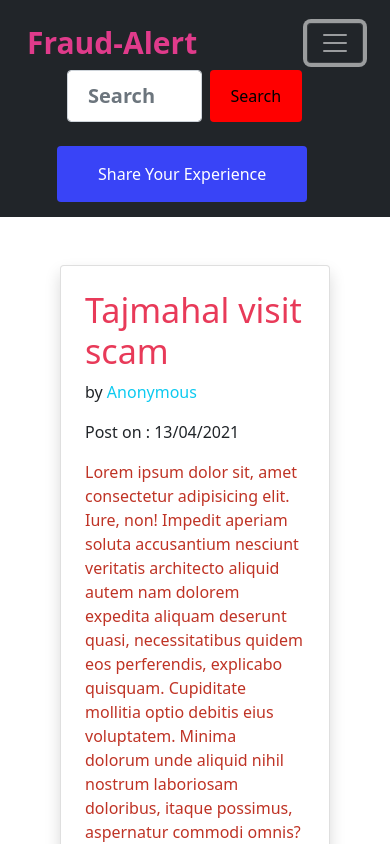
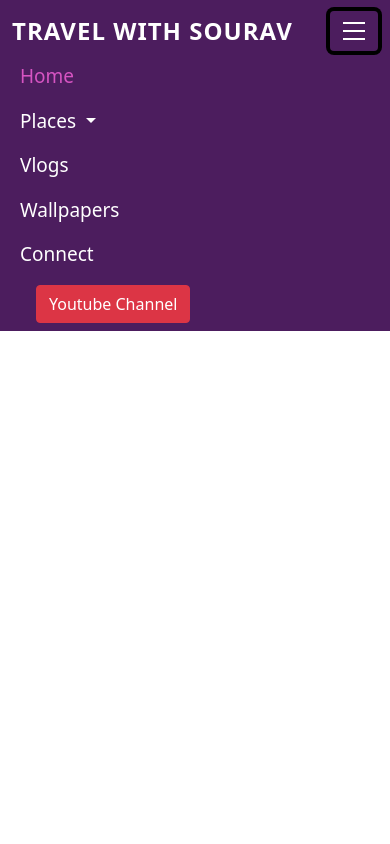
Before and after one commit to iamsourav37/website-template, a plain HTML site: page index.html in a window 390 px wide. Both pictures are taken after a click on the button "Toggle navigation". Shown: the top 844 px of the page. Drawn offline with nearby package versions, Linux system fonts and the light colour scheme.

Commit message:
customize bootstrap navbar

```diff
--- a/index.css
+++ b/index.css
@@ -1,62 +1,48 @@
-/* * {
-  margin: 0;
-  padding: 0;
-  box-sizing: border-box;
-} */
-
-body {
-  /* background-color: blueviolet; */
-}
-#my_navbar {
-  padding: 15px;
-}
-#nav_logo {
-  color: #e03b8b;
-  font-size: 30px;
-  font-weight: bold;
-}
-#nav_logo:hover {
-  color: #ef5354 !important;
+html {
+  scroll-behavior: smooth;
 }
 
-#search_bar {
-  margin-left: 40px;
-  width: 70%;
+.sticky-nav {
+  position: sticky;
+  top: 0;
+  background-color: #4c1d5e;
 }
-#search_bar input {
-  padding: 10px 20px;
-  font-size: 20px;
-  font-weight: bold;
+.navbar-brand {
+  font-size: 24px;
+  font-weight: 600;
+  text-transform: uppercase;
+  letter-spacing: 1px;
 }
-#search_btn {
-  background-color: #23c4ed;
-  background-color: red;
-  color: #000;
-  padding: 10px 20px;
+.myLink {
+  color: #fff;
+  font-size: 19px;
+  margin-left: 8px;
 }
-#search_btn:hover {
-  background-color: #e6425e;
+#myDropdown a {
+  color: #fff;
+  padding: 12px;
 }
-
-#create_post_btn {
-  background-color: #3944f7;
-  color: #fff;
-  padding: 15px 40px;
-  margin-left: 30px;
+.navbar-nav a:hover {
+  color: #f0e9f2;
 }
-#create_post_btn:hover {
-  background-color: #2827cc;
+.dropdown-item:hover {
+  background-color: #4c1d5e;
 }
-#blog_title {
-  color: #e83a59;
+.navbar-toggler {
+  outline: none;
 }
-#blog_div {
-  /* background-color: #f7f1e3; */
+.navbar-toggler span {
+  margin-top: 6px;
+  margin-bottom: 6px;
+  display: block;
+  width: 22px;
+  height: 2px;
+  border: 1px;
+  background-color: #fff;
 }
-#blog_content {
-  color: #bf3325;
+.youtubeButton {
+  background-color: red !important;
 }
-
-#footer_p {
-  text-align: justify;
+.activeLink {
+  color: #d654c2;
 }
--- a/index.html
+++ b/index.html
@@ -12,14 +12,39 @@
       integrity="sha384-eOJMYsd53ii+scO/bJGFsiCZc+5NDVN2yr8+0RDqr0Ql0h+rP48ckxlpbzKgwra6"
       crossorigin="anonymous"
     />
+
+    <!-- Favicon links -->
+
+    <link
+      rel="apple-touch-icon"
+      sizes="180x180"
+      href="favicon/apple-touch-icon.png"
+    />
+    <link
+      rel="icon"
+      type="image/png"
+      sizes="32x32"
+      href="favicon/favicon-32x32.png"
+    />
+    <link
+      rel="icon"
+      type="image/png"
+      sizes="16x16"
+      href="favicon/favicon-16x16.png"
+    />
+    <link rel="manifest" href="favicon/site.webmanifest" />
+
+    <!-- Our custom stylesheet -->
     <link rel="stylesheet" href="index.css" />
 
-    <title>Fraud-Alert</title>
+    <title>Travel With Sourav</title>
   </head>
   <body>
-    <nav class="navbar navbar-expand-md navbar-dark bg-dark" id="my_navbar">
+    <div class="header-background">
+      <div id="nav" class="sticky-nav">
+        <nav class="navbar navbar-expand-lg">
           <div class="container-fluid">
-        <a class="navbar-brand" href="#" id="nav_logo">Fraud-Alert</a>
+            <a class="navbar-brand text-white" href="#">Travel With Sourav</a>
             <button
               class="navbar-toggler"
               type="button"
@@ -30,178 +55,82 @@
               aria-label="Toggle navigation"
             >
               <span class="navbar-toggler-icon"></span>
+              <span class=""></span>
+              <span class=""></span>
             </button>
             <div class="collapse navbar-collapse" id="navbarSupportedContent">
-          <div id="search_bar">
+              <ul class="navbar-nav ms-auto mb-2 mb-lg-0">
+                <li class="nav-item">
+                  <a
+                    class="nav-link activeLink myLink"
+                    aria-current="page"
+                    href="#"
+                    >Home</a
+                  >
+                </li>
+
+                <li class="nav-item dropdown">
+                  <a
+                    class="nav-link dropdown-toggle myLink"
+                    href="#"
+                    id="navbarDropdown"
+                    role="button"
+                    data-bs-toggle="dropdown"
+                    aria-expanded="false"
+                  >
+                    Places
+                  </a>
+                  <ul
+                    class="dropdown-menu bg-dark"
+                    aria-labelledby="navbarDropdown"
+                    id="myDropdown"
+                  >
+                    <li>
+                      <a class="dropdown-item" href="#">Darjeeling</a>
+                    </li>
+                    <li>
+                      <a class="dropdown-item" href="#">Gangtok</a>
+                    </li>
+                    <li>
+                      <a class="dropdown-item" href="#">Jalpaiguri</a>
+                    </li>
+                    <li>
+                      <a class="dropdown-item" href="#">Deegha</a>
+                    </li>
+                    <li>
+                      <a class="dropdown-item" href="#">Bakhkhali</a>
+                    </li>
+                  </ul>
+                </li>
+
+                <li class="nav-item">
+                  <a class="nav-link myLink" href="#">Vlogs</a>
+                </li>
+                <li class="nav-item">
+                  <a class="nav-link myLink" href="#">Wallpapers</a>
+                </li>
+                <li class="nav-item">
+                  <a class="nav-link myLink" href="#">Connect</a>
+                </li>
+              </ul>
               <form class="d-flex">
-              <input
-                class="form-control me-2 text-danger"
-                type="search"
-                placeholder="Search"
-                aria-label="Search"
-              />
-              <button class="btn" type="submit" id="search_btn">Search</button>
+                <button
+                  class="btn btn-danger text-white ms-4"
+                  type="button"
+                  id="youtubeButton"
+                >
+                  Youtube Channel
+                </button>
               </form>
-          </div>
-          <br />
-          <div>
-            <button class="btn" id="create_post_btn">
-              Share Your Experience
-            </button>
-          </div>
             </div>
           </div>
         </nav>
-
-    <section class="container mt-3 text-dark" id="blog_section">
-      <div class="card m-5 p-4 shadow rounded" id="blog_div">
-        <h1 class="display-4" id="blog_title">Tajmahal visit scam</h1>
-        <p>by <span class="text-info">Anonymous</span></p>
-        <p>Post on : 13/04/2021</p>
-        <p id="blog_content">
-          Lorem ipsum dolor sit, amet consectetur adipisicing elit. Iure, non!
-          Impedit aperiam soluta accusantium nesciunt veritatis architecto
-          aliquid autem nam dolorem expedita aliquam deserunt quasi,
-          necessitatibus quidem eos perferendis, explicabo quisquam. Cupiditate
-          mollitia optio debitis eius voluptatem. Minima dolorum unde aliquid
-          nihil nostrum laboriosam doloribus, itaque possimus, aspernatur
-          commodi omnis?
-        </p>
       </div>
-      <div class="card m-5 p-4 shadow rounded" id="blog_div">
-        <h1 class="display-4" id="blog_title">Egypt visit scam</h1>
-        <p>by <span class="text-info">Anonymous</span></p>
-        <p>Post on : 13/04/2021</p>
-        <p id="blog_content">
-          Lorem ipsum dolor sit, amet consectetur adipisicing elit. Iure, non!
-          Impedit aperiam soluta accusantium nesciunt veritatis architecto
-          aliquid autem nam dolorem expedita aliquam deserunt quasi,
-          necessitatibus quidem eos perferendis, explicabo quisquam. Cupiditate
-          mollitia optio debitis eius voluptatem. Minima dolorum unde aliquid
-          nihil nostrum laboriosam doloribus, itaque possimus, aspernatur
-          commodi omnis?
-        </p>
     </div>
-      <div class="card m-5 p-4 shadow rounded" id="blog_div">
-        <h1 class="display-4" id="blog_title">Paytm fraud</h1>
-        <p>by <span class="text-info">Anonymous</span></p>
-        <p>Post on : 13/04/2021</p>
-        <p id="blog_content">
-          Lorem ipsum dolor sit, amet consectetur adipisicing elit. Iure, non!
-          Impedit aperiam soluta accusantium nesciunt veritatis architecto
-          aliquid autem nam dolorem expedita aliquam deserunt quasi,
-          necessitatibus quidem eos perferendis, explicabo quisquam. Cupiditate
-          mollitia optio debitis eius voluptatem. Minima dolorum unde aliquid
-          nihil nostrum laboriosam doloribus, itaque possimus, aspernatur
-          commodi omnis?
-        </p>
-      </div>
-      <div class="card m-5 p-4 shadow rounded" id="blog_div">
-        <h1 class="display-4" id="blog_title">Delhi scam</h1>
-        <p>by <span class="text-info">Anonymous</span></p>
-        <p>Post on : 13/04/2021</p>
-        <p id="blog_content">
-          Lorem ipsum dolor sit, amet consectetur adipisicing elit. Iure, non!
-          Impedit aperiam soluta accusantium nesciunt veritatis architecto
-          aliquid autem nam dolorem expedita aliquam deserunt quasi,
-          necessitatibus quidem eos perferendis, explicabo quisquam. Cupiditate
-          mollitia optio debitis eius voluptatem. Minima dolorum unde aliquid
-          nihil nostrum laboriosam doloribus, itaque possimus, aspernatur
-          commodi omnis?
-        </p>
-      </div>
-    </section>
-
-    <!-- Footer -->
-    <footer class="bg-dark text-light text-center text-lg-start">
-      <!-- Grid container -->
-      <div class="container p-4">
-        <!--Grid row-->
-        <div class="row">
-          <!--Grid column-->
-          <div class="col-lg-6 col-md-12 mb-4 mb-md-0">
-            <h5 class="text-uppercase text-info">
-              be aware from scam or fraud
-            </h5>
-
-            <p class="" id="footer_p">
-              Keep your personal details secure. Keep your passwords and pin
-              numbers in a safe place. Be very careful about how much personal
-              information you share on social media sites. Scammers can use your
-              information and pictures to create a fake identity or to target
-              you with a scam.
-            </p>
-          </div>
-          <!--Grid column-->
-
-          <!--Grid column-->
-          <div class="col-lg-3 col-md-6 mb-4 mb-md-0">
-            <h5 class="text-uppercase">Links</h5>
-
-            <ul class="list-unstyled mb-0">
-              <li>
-                <a href="#" class="text-light">Link 1</a>
-              </li>
-              <li></li>
-                <a href="#" class="text-light">Link 1</a>
-              </li>
-              <li>
-                <a href="#" class="text-light">Link 1</a>
-              </li>
-              <li>
-                <a href="#" class="text-light">Link 1</a>
-              </li>
-            </ul>
-          </div>
-          <!--Grid column-->
-
-          <!--Grid column-->
-          <div class="col-lg-3 col-md-6 mb-4 mb-md-0">
-            <h5 class="text-uppercase">Links</h5>
-
-            <ul class="list-unstyled mb-0">
-              <li>
-                <a href="#" class="text-light">Link 1</a>
-              </li>
-              <li>
-                <a href="#" class="text-light">Link 1</a>
-              </li>
-              <li>
-                <a href="#" class="text-light">Link 1</a>
-              </li>
-              <li>
-                <a href="#" class="text-light">Link 1</a>
-              </li>
-            </ul>
-          </div>
-          <!--Grid column-->
-        </div>
-        <!--Grid row-->
-      </div>
-      <!-- Grid container -->
-
-      <!-- Copyright -->
-      <div class="text-center p-3" style="background-color: rgba(0, 0, 0, 0.2)">
-        © 2021 Copyright:
-        <a class="text-danger" href="#">FraudAlert.com</a>
-      </div>
-      <!-- Copyright -->
-    </footer>
-    <!-- Footer -->
-
-    <!-- Optional JavaScript; choose one of the two! -->
-
-    <!-- Option 1: Bootstrap Bundle with Popper -->
     <script
       src="https://cdn.jsdelivr.net/npm/bootstrap@5.0.0-beta3/dist/js/bootstrap.bundle.min.js"
       integrity="sha384-JEW9xMcG8R+pH31jmWH6WWP0WintQrMb4s7ZOdauHnUtxwoG2vI5DkLtS3qm9Ekf"
       crossorigin="anonymous"
     ></script>
-
-    <!-- Option 2: Separate Popper and Bootstrap JS -->
-    <!--
-    <script src="https://cdn.jsdelivr.net/npm/@popperjs/core@2.9.1/dist/umd/popper.min.js" integrity="sha384-SR1sx49pcuLnqZUnnPwx6FCym0wLsk5JZuNx2bPPENzswTNFaQU1RDvt3wT4gWFG" crossorigin="anonymous"></script>
-    <script src="https://cdn.jsdelivr.net/npm/bootstrap@5.0.0-beta3/dist/js/bootstrap.min.js" integrity="sha384-j0CNLUeiqtyaRmlzUHCPZ+Gy5fQu0dQ6eZ/xAww941Ai1SxSY+0EQqNXNE6DZiVc" crossorigin="anonymous"></script>
-    -->
   </body>
 </html>
```
Also changed, not shown: about.html (added, +207 -0 lines), aboutStyle.css (added), favicon/about.txt (added), favicon/android-chrome-192x192.png (added), favicon/android-chrome-512x512.png (added), favicon/apple-touch-icon.png (added), favicon/favicon-16x16.png (added), favicon/favicon-32x32.png (added), favicon/favicon.ico (added), favicon/site.webmanifest (added). Lines whose indentation alone changed are shown as unchanged.
